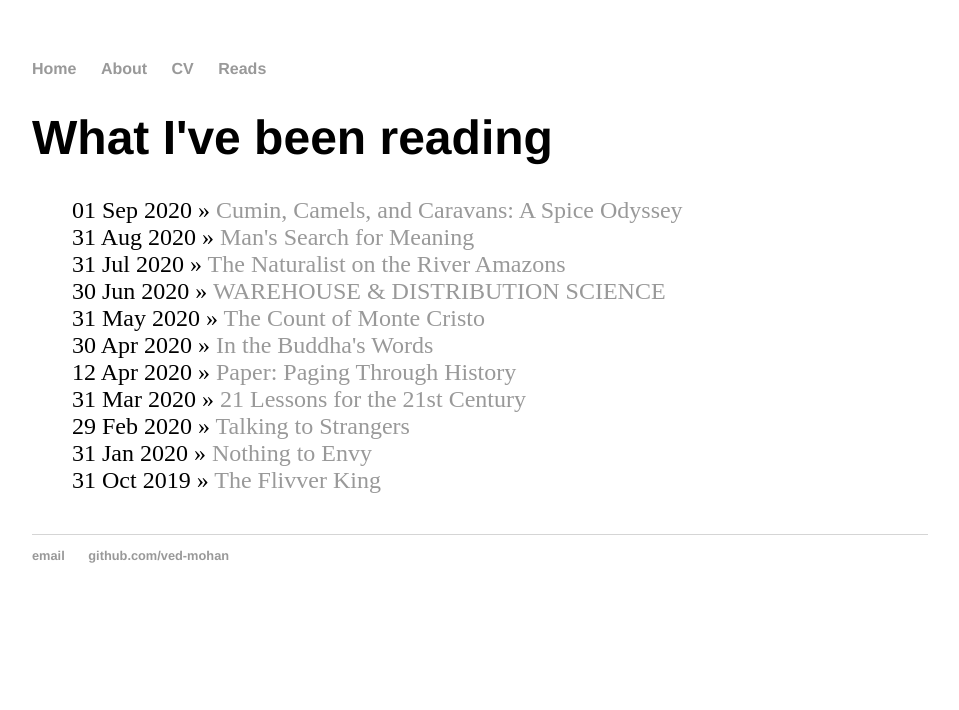
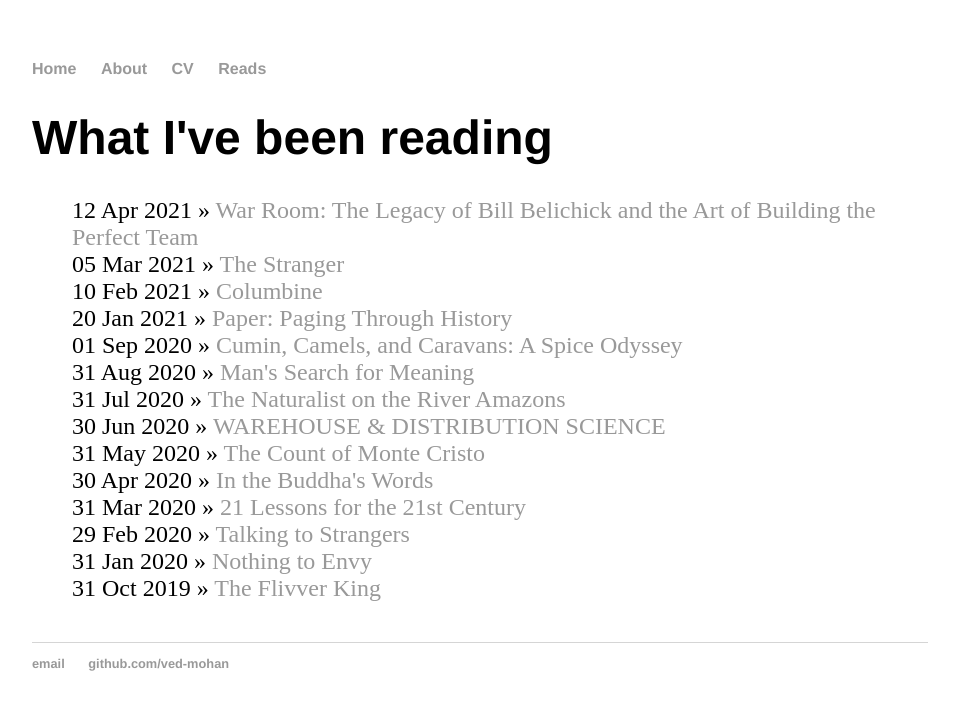
Before and after one commit to ved-mohan/ved-mohan.github.io, a Jekyll site: the page built from blog/index.html, in a window 1280 px wide. Shown: the top 710 px of the page, without its empty margins (160-1119 px from the left). Built offline with Jekyll 4.4.1, drawn with Linux system fonts in a browser that asks for light colours.

Commit message:
added more reads

```diff
--- a/_posts/2020-04-12-April.md
+++ b/_posts/2021-01-20-Jan.md
@@ -1,7 +1,7 @@
 ---
 layout: post
 title: "Paper: Paging Through History"
-date: 2020-04-12
+date: 2021-01-20
 ---
 
 by Mark Kurlansky
--- /dev/null
+++ b/_posts/2021-02-10-Feb.md
@@ -0,0 +1,7 @@
+---
+layout: post
+title: "Columbine"
+date: 2021-02-10
+---
+
+by Dave Cullen
--- /dev/null
+++ b/_posts/2021-03-05-March.md
@@ -0,0 +1,7 @@
+---
+layout: post
+title: "The Stranger"
+date: 2021-03-05
+---
+
+by Albert Camus
--- /dev/null
+++ b/_posts/2021-04-12-April.md
@@ -0,0 +1,7 @@
+---
+layout: post
+title: "War Room: The Legacy of Bill Belichick and the Art of Building the Perfect Team"
+date: 2021-04-12
+---
+
+by Michael Holley
```
